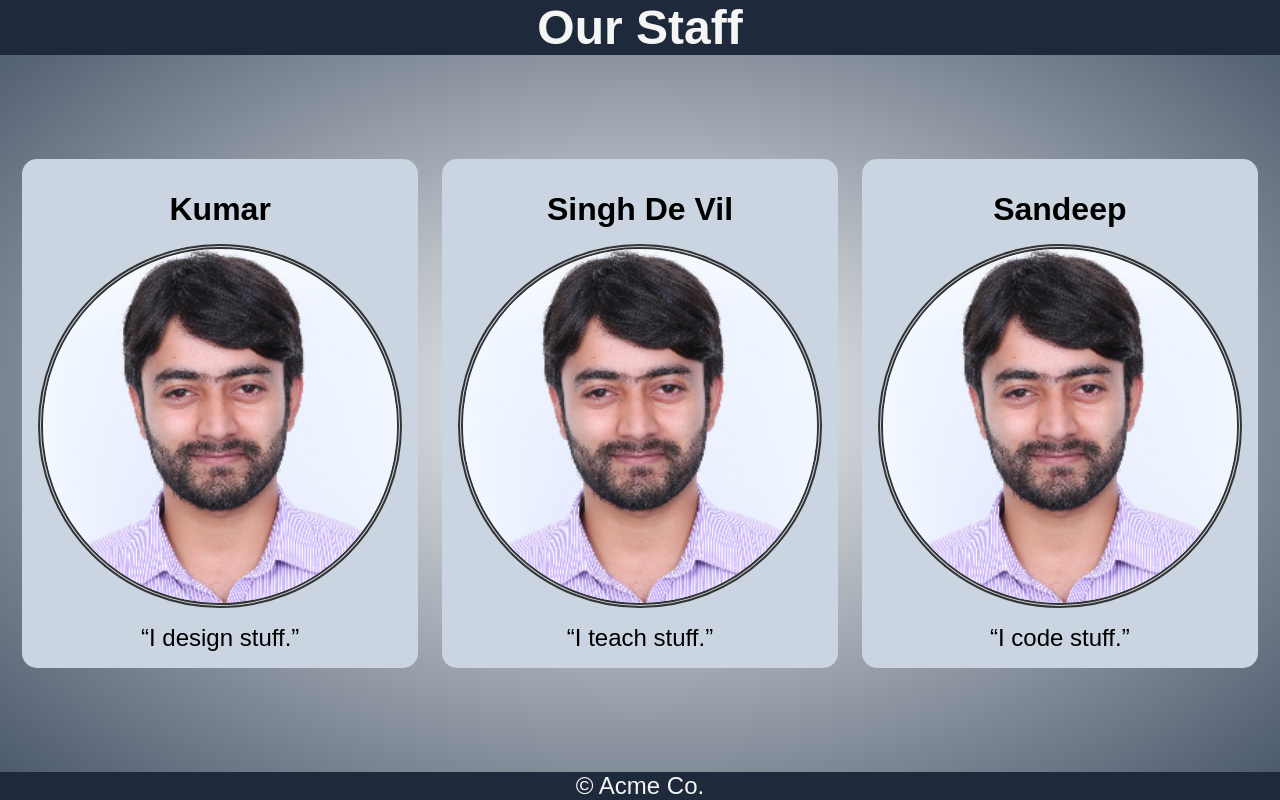
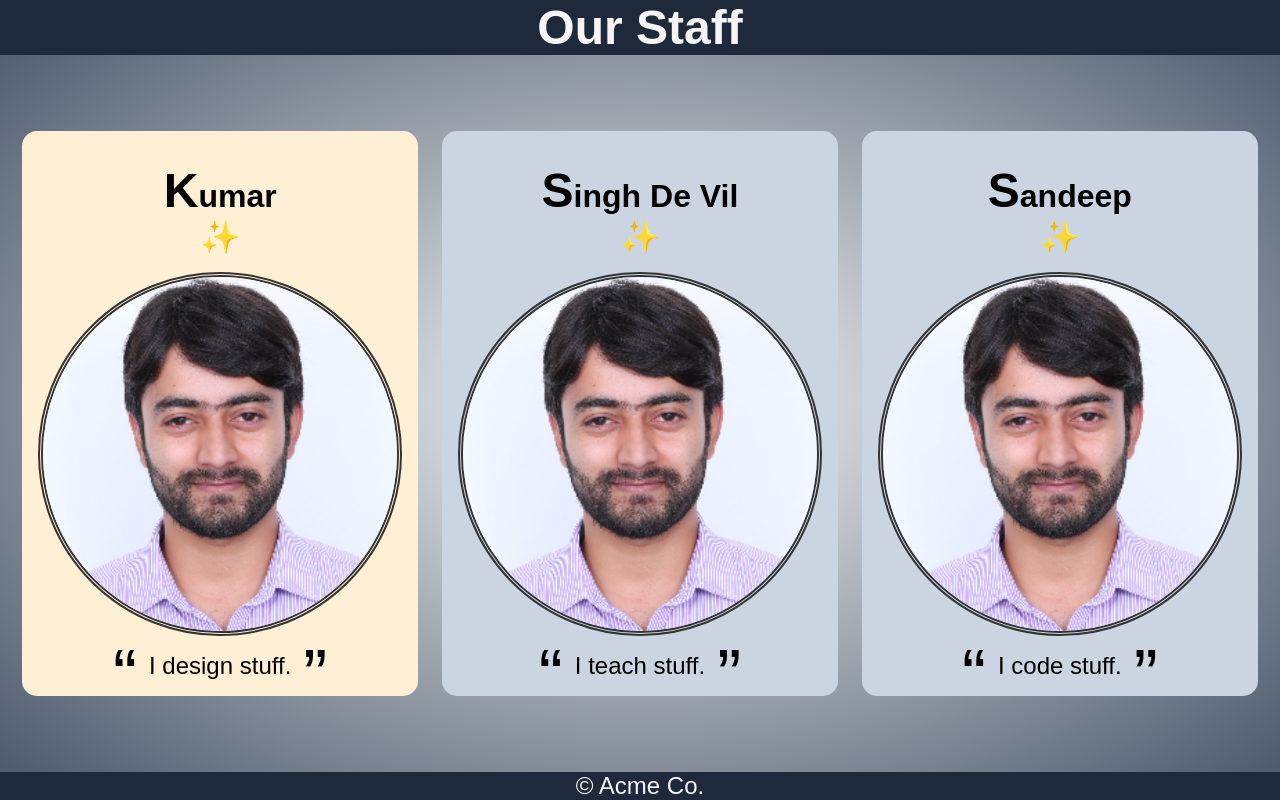
Before and after one commit to SKrudra/fcc-css, a plain HTML site: page lession_18/index.html in a window 1280 px wide. Drawn offline with Linux system fonts and the light colour scheme; a web font is replaced by a local one.

Commit message:
CSS Pseudo classes and elements

```diff
--- a/lession_18/css/style.css
+++ b/lession_18/css/style.css
@@ -55,13 +55,18 @@ nav {
 	justify-content: space-evenly;
 }
 
-nav a, nav a:visited {
+nav a:any-link {
 	color: #000;
 }
 
-nav a:hover, nav a:focus {
+nav :is(a:hover, a:focus) {
 	color: hsla(0, 0%, 20%, 0.6);
 }
+
+nav a:active {
+	color: red;
+}
+
 
 main {
   flex-grow: 1;
@@ -91,6 +96,10 @@ footer {
 	align-items: center;
 }
 
+.card:target {
+	border: 2px solid rebeccapurple;
+}
+
 .card figure {
 	display: flex;
 	flex-flow: column nowrap;
@@ -101,11 +110,49 @@ footer {
 	border-radius: 50%;
 }
 
+.card img:not([alt]) {
+	border: 10px solid red;
+}
+
+
+.card:nth-child(2) {
+	background-color: papayawhip;
+}
+
 .card figcaption {
 	font-weight: bolder;
 	font-size: 2rem;
 	margin: 1rem;
 	text-align: center;
+}
+
+.card p {
+	position: relative;
+}
+
+.card figcaption::after {
+	content: '✨';
+	display: block;
+}
+
+.card figcaption::first-letter {
+	font-size: 3rem;
+}
+
+.card p::before {
+	content: open-quote;
+	font-size: 3em;
+	position: absolute;
+	left: -0.5em;
+	bottom: -0.5em;
+}
+
+.card p::after {
+	content: close-quote;
+	font-size: 3em;
+	position: absolute;
+	top: -0.25em;
+	right: -0.5em;
 }
 
 
--- a/lession_18/index.html
+++ b/lession_18/index.html
@@ -23,21 +23,21 @@
           <img src="img/profile1.png" alt="Sandeep" width="500" height="500" />
           <figcaption>Sandeep</figcaption>
         </figure>
-        <p><q>I code stuff.</q></p>
+        <p>I code stuff.</p>
       </article>
       <article id="profile2" class="card">
         <figure>
           <img src="img/profile2.png" alt="Kumar" width="500" height="500" />
           <figcaption>Kumar</figcaption>
         </figure>
-        <p><q>I design stuff.</q></p>
+        <p>I design stuff.</p>
       </article>
       <article id="profile3" class="card">
         <figure>
           <img src="img/profile3.png" alt="Singh" width="500" height="500" />
           <figcaption><span class="nowrap">Singh De Vil</span></figcaption>
         </figure>
-        <p><q>I teach stuff.</q></p>
+        <p>I teach stuff.</p>
       </article>
     </main>
 
```
